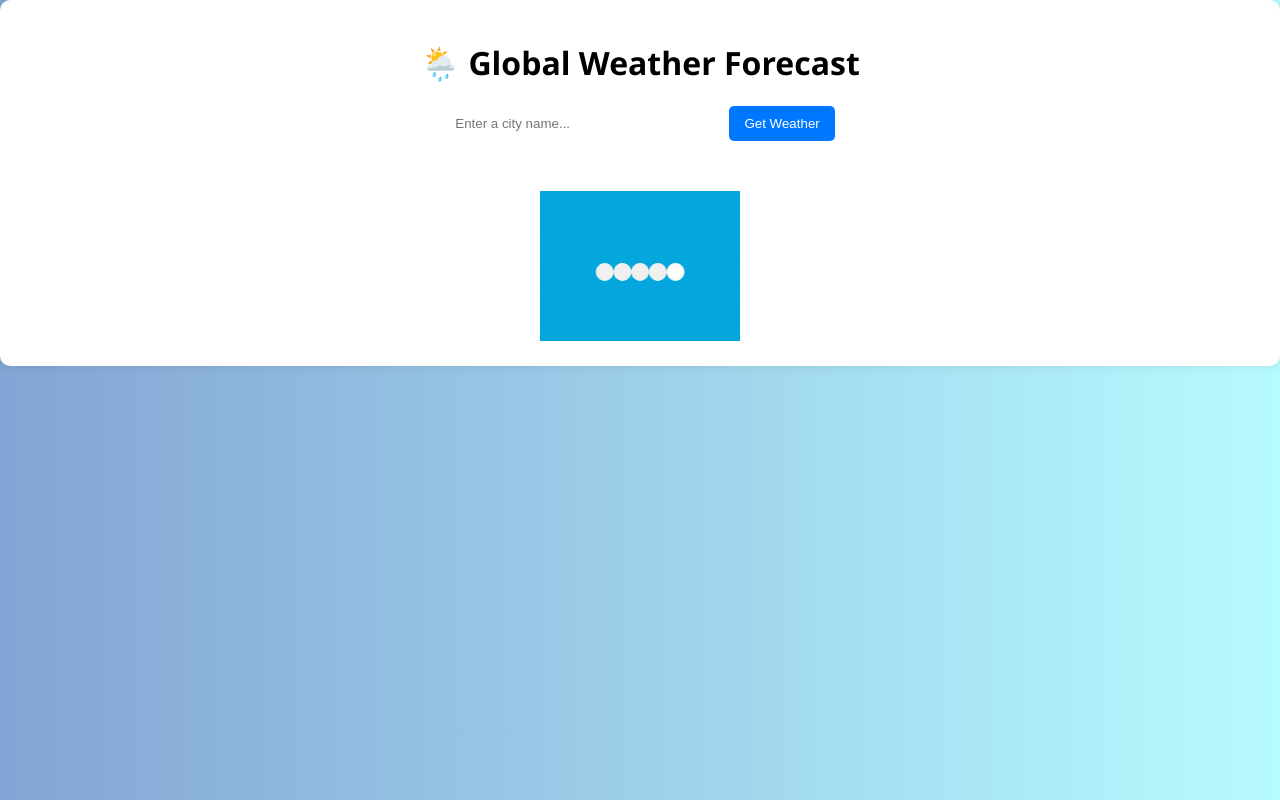
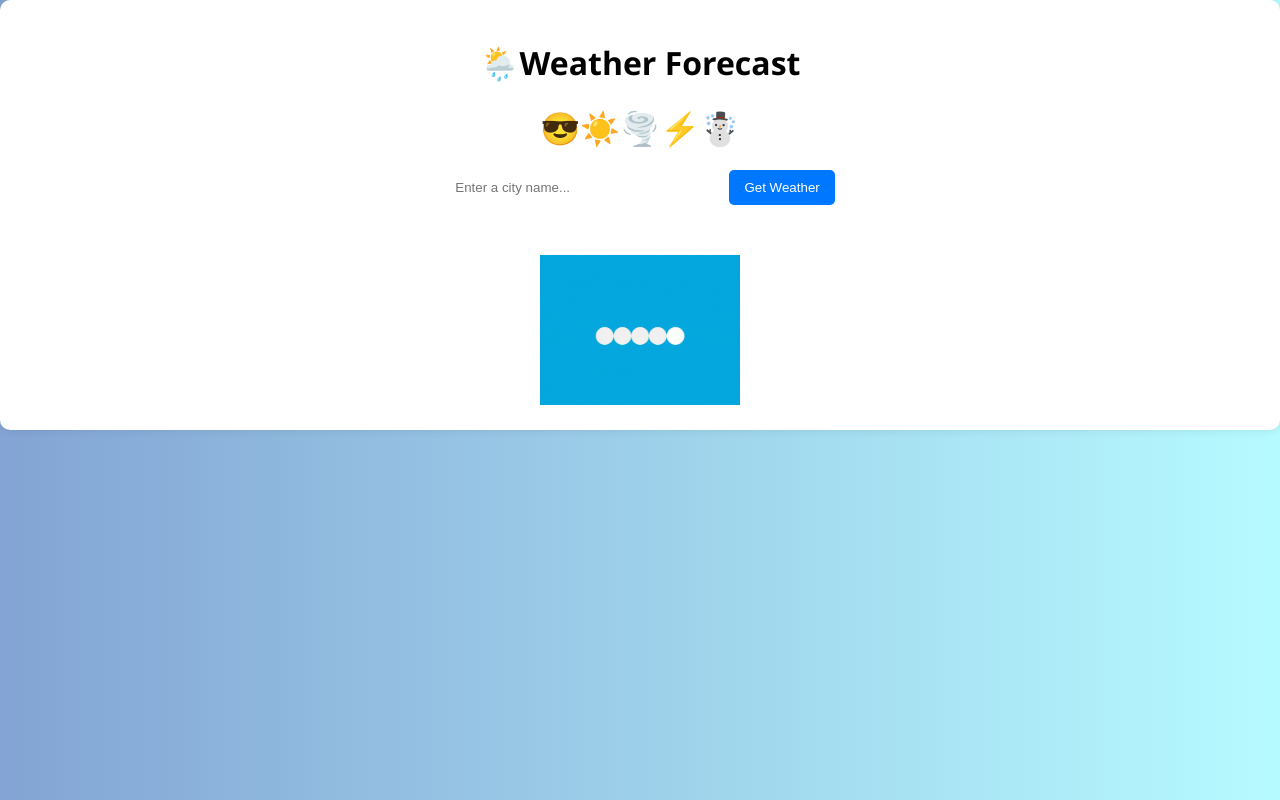
Before and after one commit to ajyjandyal/weather-app, a plain HTML site: page index.html in a window 1280 px wide. Drawn offline with Linux system fonts and the light colour scheme.

Commit message:
Update index.html

```diff
--- a/index.html
+++ b/index.html
@@ -8,7 +8,8 @@
 </head>
 <body>
   <div class="container">
-    <h1>🌦️ Global Weather Forecast</h1>
+    <h1>🌦️Weather Forecast</h1>
+    <h1>😎☀️🌪️⚡️☃️</h1>
     <input type="text" id="cityInput" placeholder="Enter a city name..." />
     <button onclick="getWeather()">Get Weather</button>
 
```
